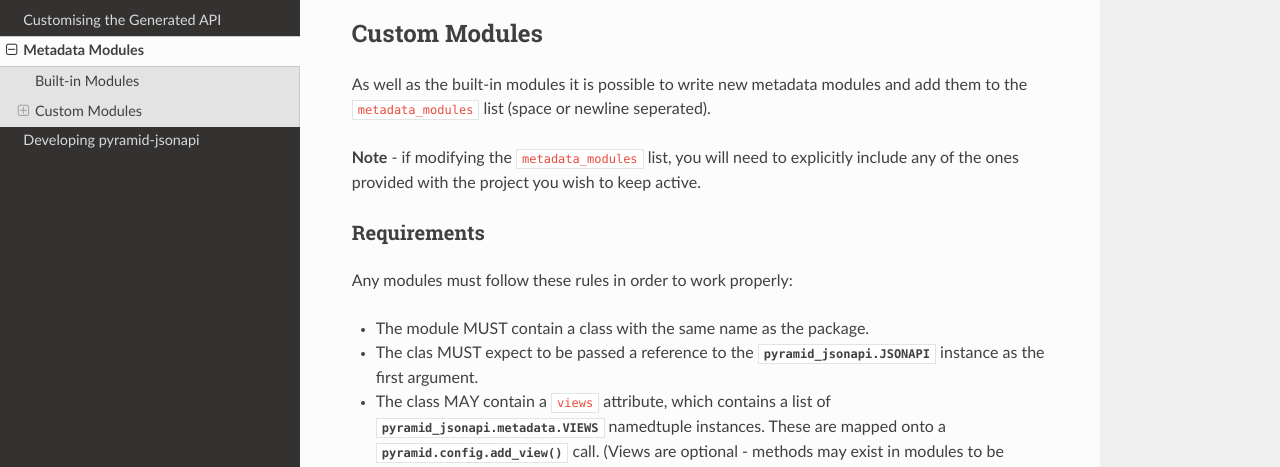
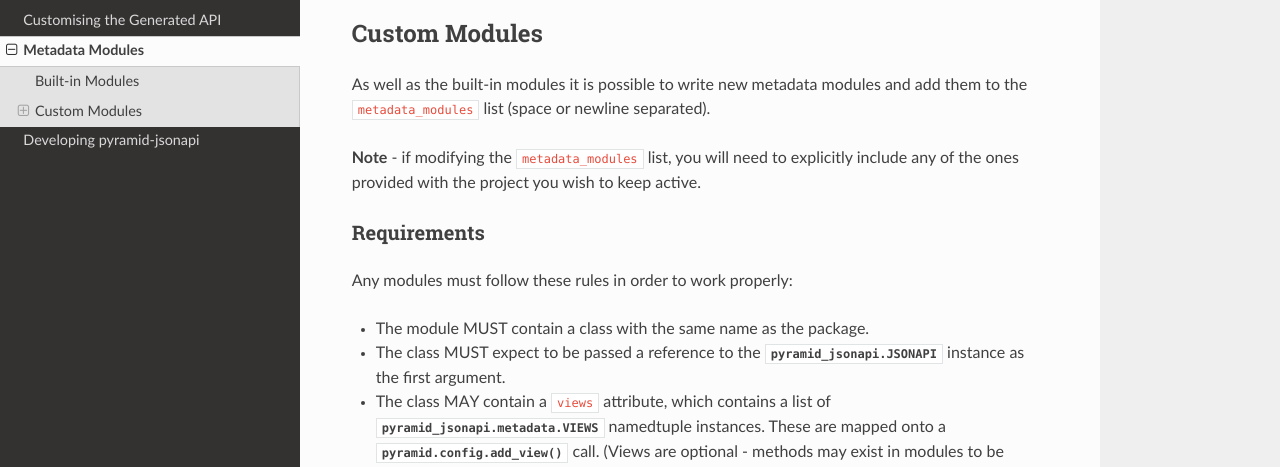
Before and after one commit to colinhiggs/pyramid-jsonapi, a Sphinx documentation site: the page built from docs/source/metadata.rst, in a window 1280 px wide and 900 px high, scrolled down 334 px. Shown: the part 159-626 px from the top of the window. Built offline with Sphinx 7.4.7 and the Read the Docs theme 2.0.0, drawn with Linux system fonts in a browser that asks for light colours; pages that are not in the unit, such as notebooks, are missing from menus.

Commit message:
Spelin errars

```diff
--- a/README.rst
+++ b/README.rst
@@ -73,7 +73,7 @@
     # The usual stuff from the pyramid alchemy setup.
     config = Configurator(settings=settings)
 
-    # pyramid_jsonapi uses the renderer labeled 'json'. As usual, if you have
+    # pyramid_jsonapi uses the renderer labelled 'json'. As usual, if you have
     # any types to serialise that the default JSON renderer can't handle, you
     # must alter it. For example:
     #
--- a/docs/source/api-creation.rst
+++ b/docs/source/api-creation.rst
@@ -166,7 +166,7 @@
 pyramid_jsonapi currently includes metadata modules to produce JSONSchema and
 OpenAPI/Swagger. See the :ref:`metadata` section.
 
-The following will fetch the JSONSchema for a succesful response to a GET on the
+The following will fetch the JSONSchema for a successful response to a GET on the
 people endpoint:
 
 .. code-block:: bash
--- a/docs/source/client.rst
+++ b/docs/source/client.rst
@@ -343,7 +343,7 @@
 where:
 
 * ``attribute_spec`` is either a direct attribute name or a dotted path to an
-  attribute via relationhips (only one level of relationships is currently supported).
+  attribute via relationships (only one level of relationships is currently supported).
 
 * ``operator`` is one of the list of supported operators (:ref:`search_filter_operators`).
 
--- a/docs/source/developing.rst
+++ b/docs/source/developing.rst
@@ -37,7 +37,7 @@
 Tests
 ^^^^^^
 
-``unittest`` tests should be created for all new code. Coverage can be reviewd at:
+``unittest`` tests should be created for all new code. Coverage can be reviewed at:
 `<https://coveralls.io/github/colinhiggs/pyramid-jsonapi>`_
 
 PEP8
--- a/docs/source/metadata.rst
+++ b/docs/source/metadata.rst
@@ -29,7 +29,7 @@
 --------------
 
 As well as the built-in modules it is possible to write new metadata modules and add them to
-the ``metadata_modules`` list (space or newline seperated).
+the ``metadata_modules`` list (space or newline separated).
 
 **Note** - if modifying the ``metadata_modules`` list, you will need to explicitly
 include any of the ones provided with the project you wish to keep active.
@@ -40,7 +40,7 @@
 Any modules must follow these rules in order to work properly:
 
 * The module MUST contain a class with the same name as the package.
-* The clas MUST expect to be passed a reference to the :class:`pyramid_jsonapi.JSONAPI` instance as the first argument.
+* The class MUST expect to be passed a reference to the :class:`pyramid_jsonapi.JSONAPI` instance as the first argument.
 * The class MAY contain a ``views`` attribute, which contains a list of :class:`pyramid_jsonapi.metadata.VIEWS` namedtuple instances.  These are mapped onto a
   :func:`pyramid.config.add_view` call.
   (Views are optional - methods may exist in modules to be called 'internally by other methods/modules, rather than being web-facing).
```
